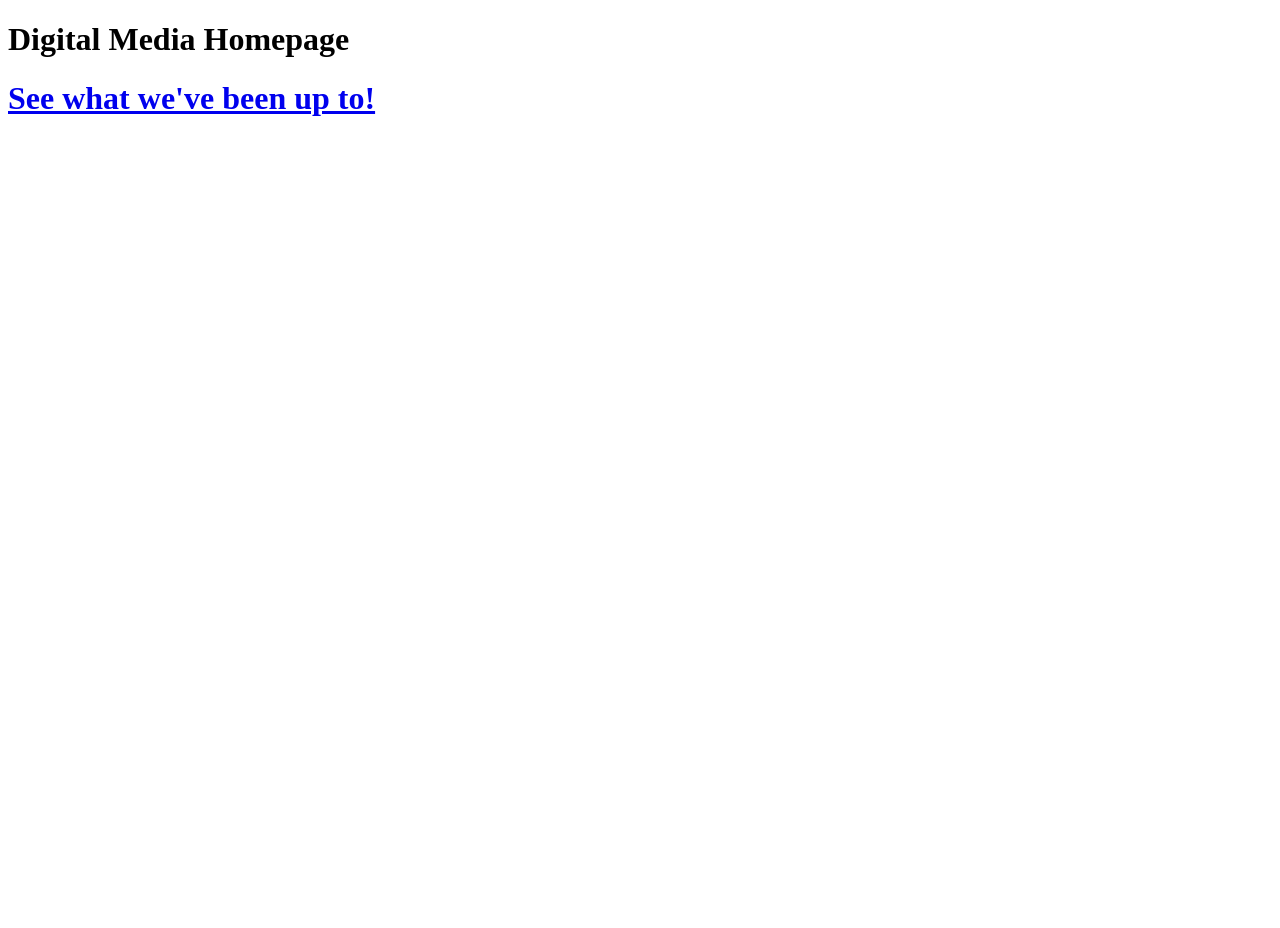
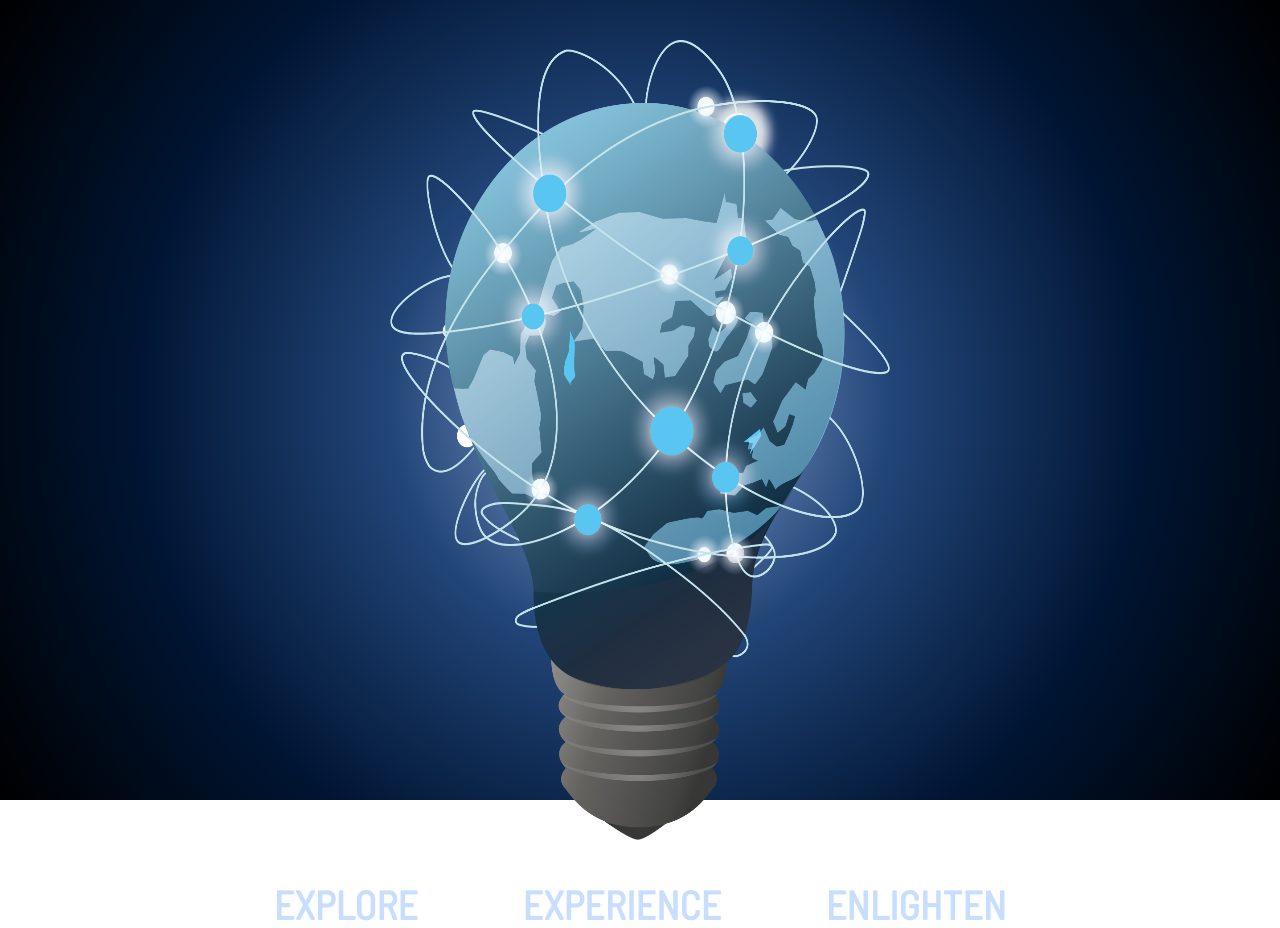
Before and after one commit to madamot/Transmedia2020, a Django app: page / in a window 1280 px wide. Before the commit the page ends 116 px from the top, so only its background shows below. Run offline with Django 3.2, Linux system fonts and the light colour scheme.

Commit message:
index page updated

```diff
--- /dev/null
+++ b/static/css/index.css
@@ -0,0 +1,54 @@
+body{
+	background-color: #001026;
+	background-image: radial-gradient(circle, #90ABD3, #224578, #001533, #000000);
+	height: 100vh;
+}
+.container{
+	text-align: center;
+	max-width: 500px;
+	margin: auto;
+}
+img{
+	height: 800px;
+	width: auto;
+}
+
+.title{
+	text-align: center;
+	max-width: 1000px;
+	margin: auto;
+	word-spacing: 100px;
+}
+#title h1{
+	display: inline;
+	font-size: 40px;
+	font-family: 'Barlow Semi Condensed', sans-serif;
+	font-weight: bold;
+	color: #C7DEFF;
+	text-transform: uppercase;
+	text-decoration: none;
+}
+
+a:link {
+  text-decoration: none;
+}
+a:visited {
+  text-decoration: none;
+  color: white;
+}
+a {
+  text-decoration: none;
+  color:white;
+  -moz-transition: all 0.2s ease-in;
+  -o-transition: all 0.2s ease-in;
+  -webkit-transition: all 0.2s ease-in;
+  transition: all 0.2s ease-in;
+}
+a:hover {
+  color: white;
+  text-shadow:0px 0px 30px #90ABD3;
+  -moz-transition: all 0.2s ease-in;
+  -o-transition: all 0.2s ease-in;
+  -webkit-transition: all 0.2s ease-in;
+  transition: all 0.2s ease-in;
+}
--- a/templates/blog.html
+++ b/templates/blog.html
@@ -1,6 +1,7 @@
 {% extends 'base.html' %}
 {% block content %}
 {% for blog in object_list %}
+
     <div class="uk-padding-small">
     <div class="uk-card uk-card-default uk-width-1-1@m">
         <div class="uk-card-header">
--- a/templates/index.html
+++ b/templates/index.html
@@ -1,13 +1,29 @@
+{% load static %}
 <!DOCTYPE html>
-<html lang="en">
+<html>
 <head>
-  <meta charset="UTF-8">
-  <meta name="viewport" content="width=device-width, initial-scale=1.0">
-  <meta http-equiv="X-UA-Compatible" content="ie=edge">
-  <title>Digital Media</title>
-</head>
-<body>
-  <h1>Digital Media Homepage</h1>
-  <h1><a href="{% url 'blog' %}">See what we've been up to!</a></h1>
-</body>
+	<meta charset="UTF-8">
+  	<meta name="viewport" content="width=device-width, initial-scale=1.0">
+	<title>Homepge</title>
+
+	<link rel="stylesheet" href="{% static 'css/uikit.min.css' %}" />
+	<link rel="stylesheet" type="text/css" href="{% static 'css/index.css' %}">
+
+	<link href="https://fonts.googleapis.com/css?family=Barlow+Semi+Condensed&display=swap" rel="stylesheet">
+	<link rel="stylesheet" href="https://cdnjs.cloudflare.com/ajax/libs/animate.css/3.7.2/animate.min.css">
+
+    <body>
+    	<div class="container uk-padding">
+    		<div class="wrapper">
+			<a href="{% url 'home' %}"><img src="img/logo.png"></a>
+			</div>
+		</div>
+		<div id="title" class="title">
+			<a href="{% url 'home' %}" style="text-decoration: none;"><h1 class="animated fadeIn">Explore</h1></a>
+			<a href="" style="text-decoration: none;"><h1 class="animated fadeIn delay-1s">Experience</h1></a>
+			<a href="" style="text-decoration: none;"><h1 class="animated fadeIn delay-2s">Enlighten</h1></a>
+		</div>
+		<script src="js/uikit.min.js"></script>
+        <script src="js/uikit-icons.min.js"></script>
+    </body>
 </html>
```
